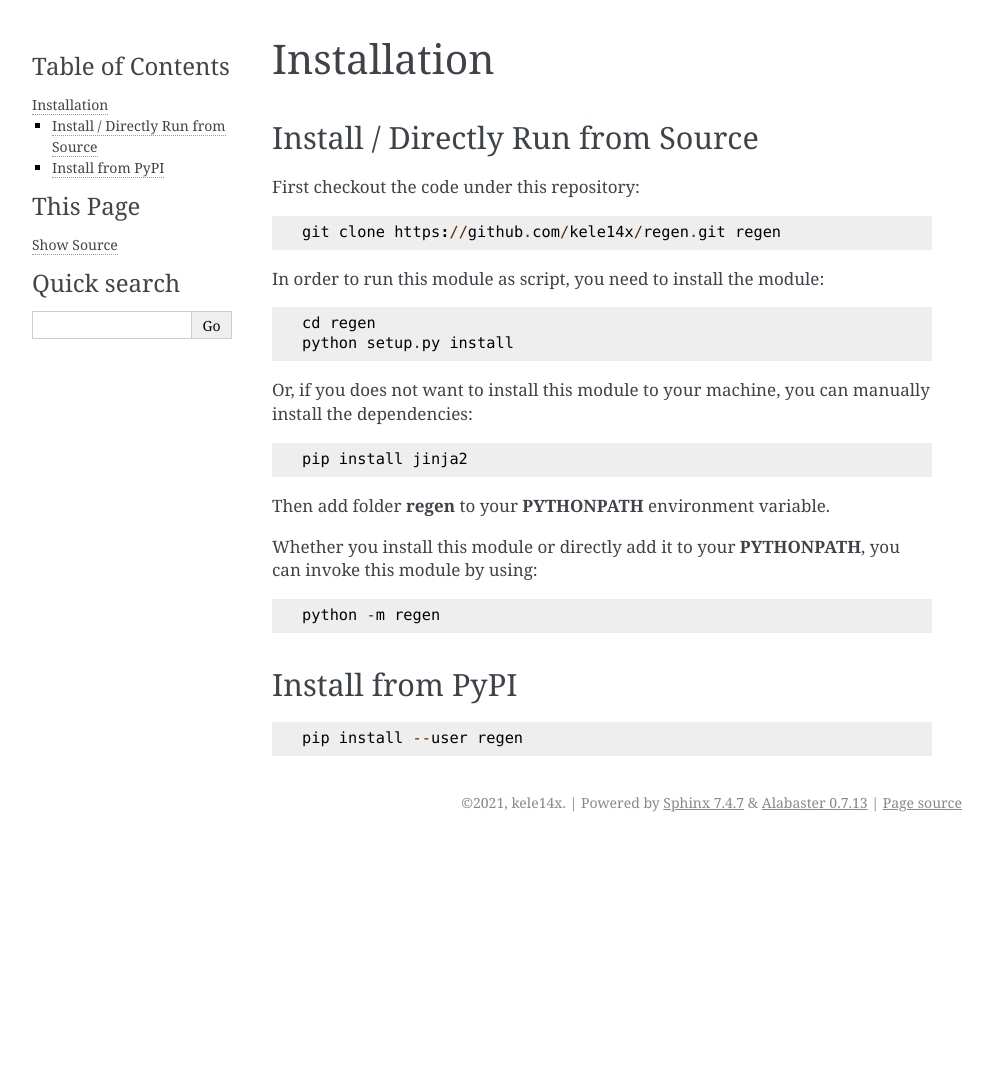
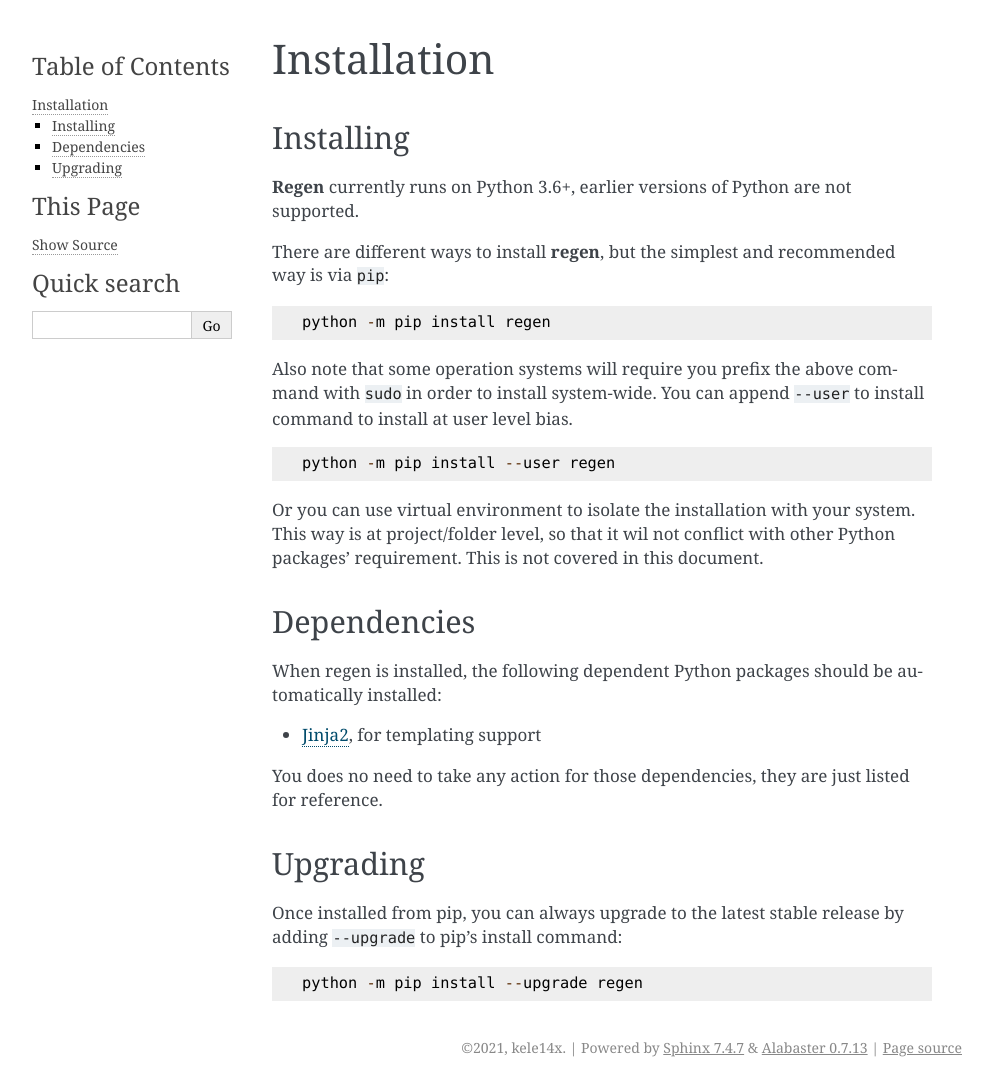
Before and after one commit to kele14x/regen, a Sphinx documentation site: the page built from docs/installation.rst, in a window 1280 px wide. Shown: the whole page, without its empty margins (148-1141 px from the left). Built offline with Sphinx 7.4.7, drawn with Linux system fonts in a browser that asks for light colours; before the commit the page ends 900 px from its top, so only the background shows below that.

Commit message:
updated document

```diff
--- a/docs/installation.rst
+++ b/docs/installation.rst
@@ -1,39 +1,39 @@
 Installation
 ============
 
-Install / Directly Run from Source
-----------------------------------
+Installing
+----------
 
-First checkout the code under this repository:
+**Regen** currently runs on Python 3.6+, earlier versions of Python are not supported.
+
+There are different ways to install **regen**, but the simplest and recommended way is via ``pip``:
 
 .. code-block::
 
-    git clone https://github.com/kele14x/regen.git regen
+    python -m pip install regen
 
-In order to run this module as script, you need to install the module:
+Also note that some operation systems will require you prefix the above command with ``sudo`` in order to install system-wide. You can append ``--user`` to install command to install at user level bias.
 
 .. code-block::
 
-    cd regen
-    python setup.py install
+    python -m pip install --user regen
 
-Or, if you does not want to install this module to your machine, you can manually install the dependencies:
+Or you can use virtual environment to isolate the installation with your system. This way is at project/folder level, so that it wil not conflict with other Python packages' requirement. This is not covered in this document.
+
+Dependencies
+------------
+
+When regen is installed, the following dependent Python packages should be automatically installed:
+
+- `Jinja2 <https://pypi.org/project/Jinja2/>`_, for templating support
+
+You does no need to take any action for those dependencies, they are just listed for reference.
+
+Upgrading
+---------
+
+Once installed from pip, you can always upgrade to the latest stable release by adding ``--upgrade`` to pip's install command:
 
 .. code-block::
 
-    pip install jinja2
-
-Then add folder **regen** to your **PYTHONPATH** environment variable.
-
-Whether you install this module or directly add it to your **PYTHONPATH**, you can invoke this module by using:
-
-.. code-block::
-
-    python -m regen
-
-Install from PyPI
------------------
-
-.. code-block::
-
-    pip install --user regen
+    python -m pip install --upgrade regen
--- a/pyproject.toml
+++ b/pyproject.toml
@@ -21,11 +21,11 @@ classifiers = [
 
 [tool.poetry.dependencies]
 python = "^3.9"
-Jinja2 = "^3.0.1"
+Jinja2 = "^3.0"
 
 [tool.poetry.dev-dependencies]
 pytest = "^6.2"
-sphinx = "^3.0"
+sphinx = "^4.0"
 flake8 = "^3.8"
 pylint = "^2.8"
 
--- /dev/null
+++ b/requirements.txt
@@ -0,0 +1 @@
+Jinja2~=3.0.1
```
Also changed, not shown: docs/brief.rst (deleted, +0 -8 lines), docs/index.rst (+6 -1 lines), 1 other file.
